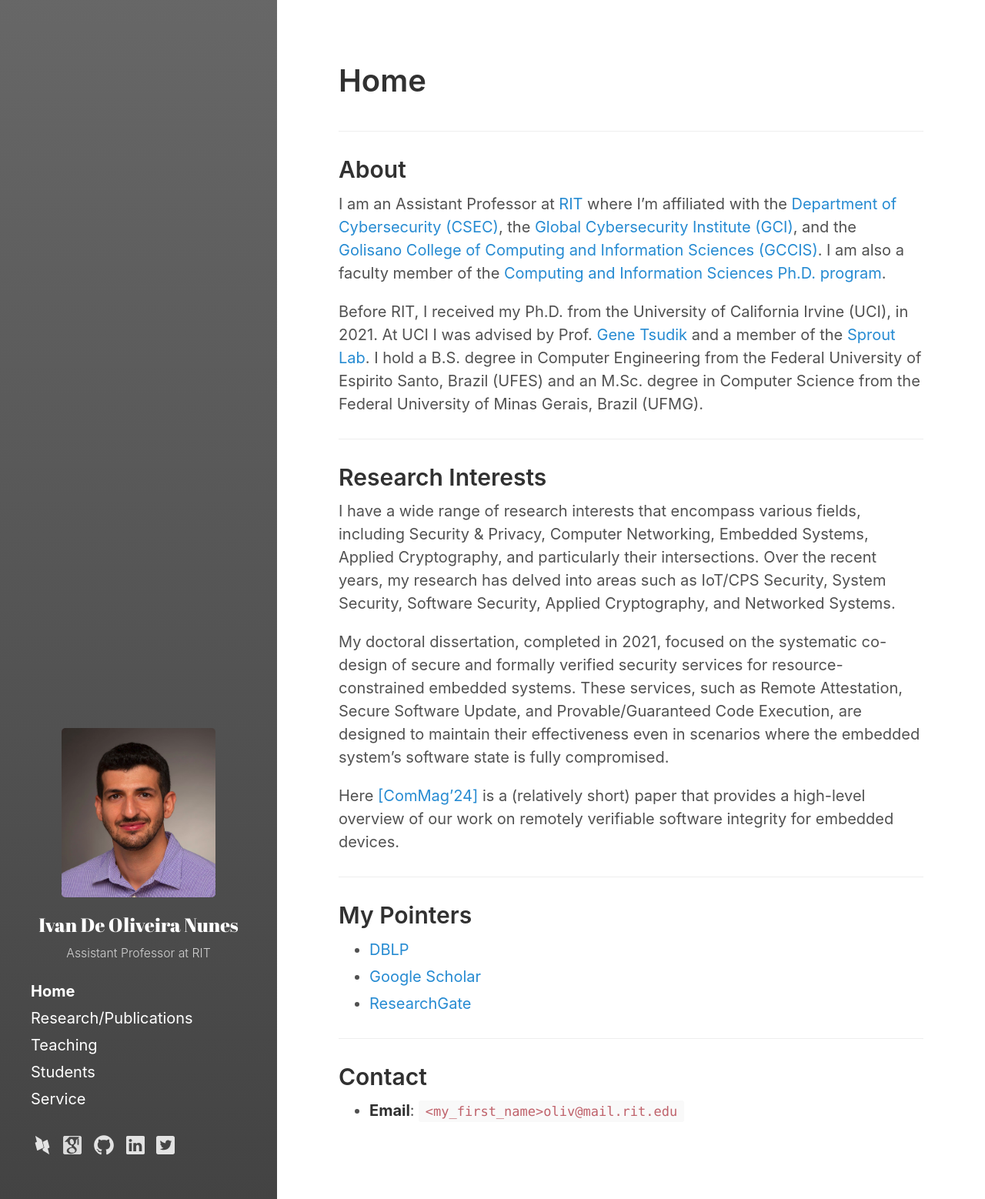
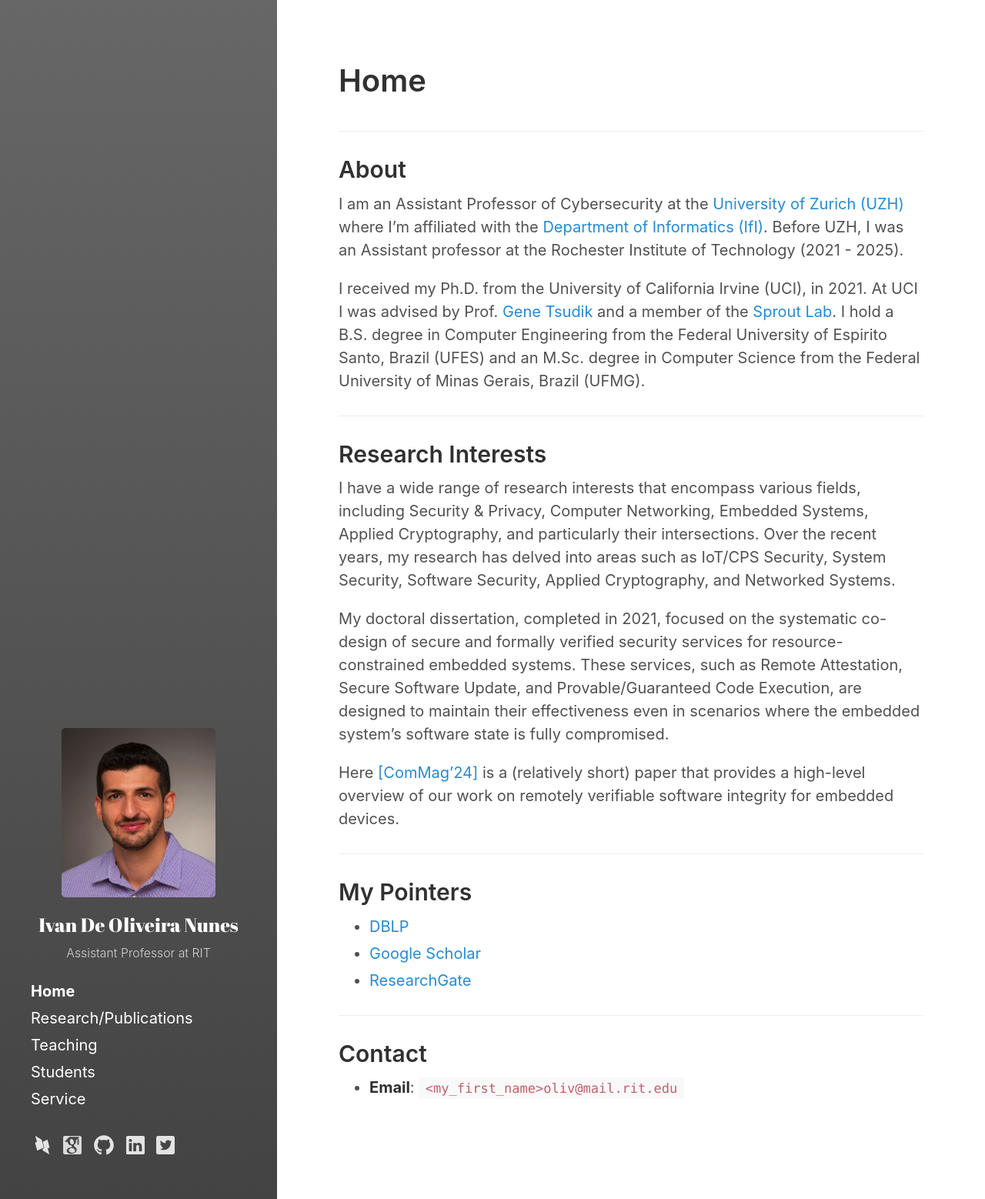
Before and after one commit to ivanolive/ivanolive.github.io, a Jekyll site: the page built from index.md, in a window 1280 px wide. Shown: the whole page at 77% size. Built offline with Jekyll 4.4.1, drawn with Linux system fonts in a browser that asks for light colours.

Commit message:
Update index.md

```diff
--- a/index.md
+++ b/index.md
@@ -7,10 +7,9 @@ ___
 
 ## About
 
-I am an Assistant Professor at [RIT](rit.edu) where I'm affiliated with the [Department of Cybersecurity (CSEC)](https://www.rit.edu/computing/department-computing-security), the [Global Cybersecurity Institute (GCI)](https://www.rit.edu/cybersecurity/facilities), and the [Golisano College of Computing and Information Sciences (GCCIS)](https://www.rit.edu/computing/).
-I am also a faculty member of the [Computing and Information Sciences Ph.D. program](https://www.rit.edu/study/computing-and-information-sciences-phd).
+I am an Assistant Professor of Cybersecurity at the [University of Zurich (UZH)](https://www.uzh.ch/en.html) where I'm affiliated with the [Department of Informatics (IfI)](https://www.ifi.uzh.ch/en.html). Before UZH, I was an Assistant professor at the Rochester Institute of Technology (2021 - 2025).
 
-Before RIT, I received my Ph.D. from the University of California Irvine (UCI), in 2021.
+I received my Ph.D. from the University of California Irvine (UCI), in 2021.
 At UCI I was advised by Prof. [Gene Tsudik](https://www.ics.uci.edu/~gts/) and a member of the [Sprout Lab](http://sprout.ics.uci.edu/).
 I hold a B.S. degree in Computer Engineering from the Federal University of Espirito Santo, Brazil (UFES) and an M.Sc. degree in Computer Science from the Federal University of Minas Gerais, Brazil (UFMG).
 
```
